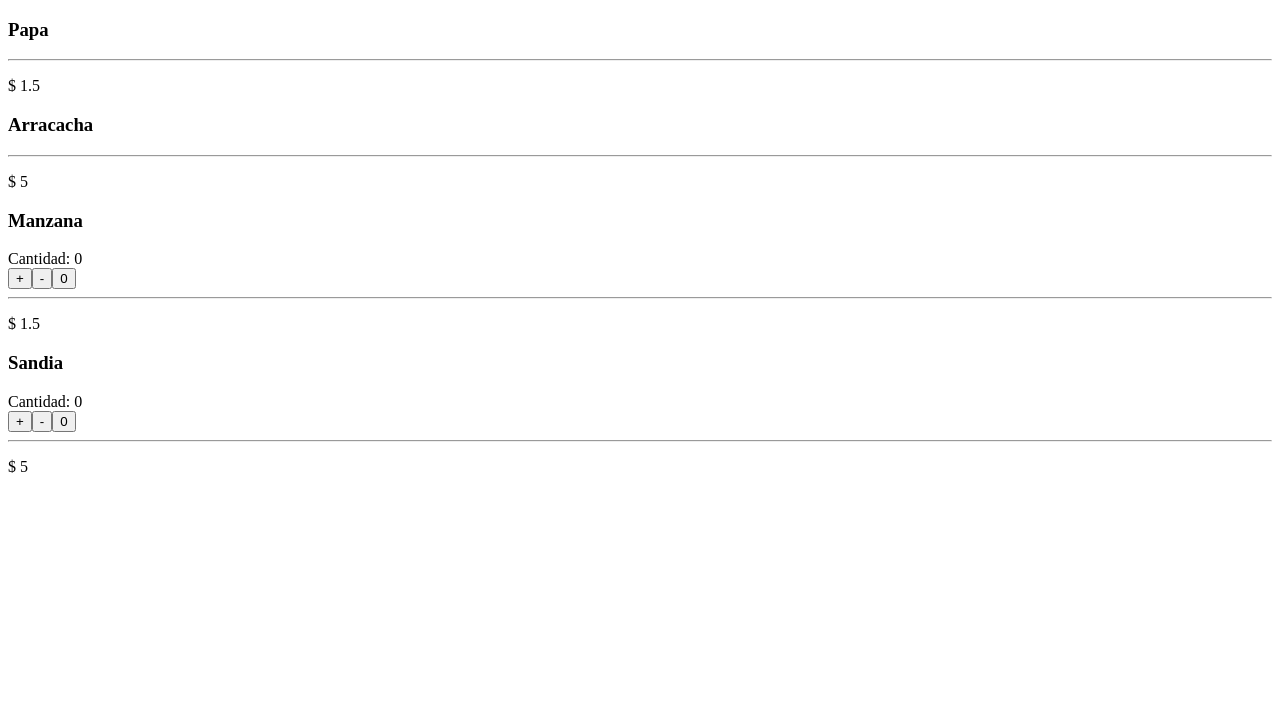
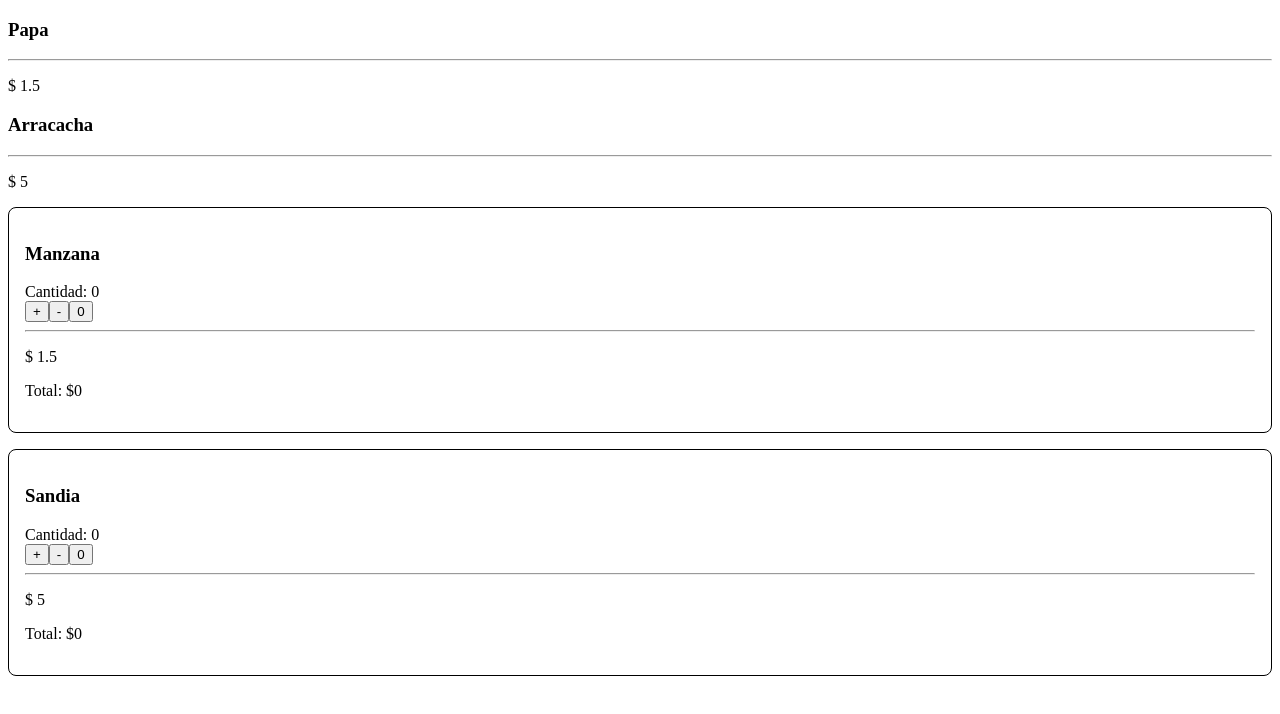
Before and after one commit to hgmeneses/learning-react, a React (Create React App) app: page / in a window 1280 px wide. Shown: the top 714 px of the page. Built offline with nearby package versions, Linux system fonts and the light colour scheme.

Commit message:
create style const into TarjetaFruta and calculate the price based on the props.price * state.cantidad

```diff
--- a/src/components/TarjetaFruta.js
+++ b/src/components/TarjetaFruta.js
@@ -29,21 +29,35 @@
 		})
 
 	render() {
+        /* si es necesario podemos usarla en la constante de styles directamente o refactorizarla poniendola en una constante */
+        const hasItems = this.state.cantidad > 0
+
+		/* Dentro de react tenemos la opcion de usar stylos como si  fueran objetos
+           y llamarlos en el atributo `style` de html para que jsx lo pueda
+           entender como nuestra voluntad de agregar estilos a esta etiqueta.
+           Tambien recordar que para palabras compuesta usamos notacion camelCase */
+		const styles = {
+			border: '1px solid black',
+			marginBottom: '1em',
+			borderRadius: '0.5em',
+			padding: '1em',
+			background: hasItems ? 'linear-gradient(45deg, #2e3440, #a3be8c)': '#FFF',
+            color: hasItems ? '#FFF' : '#000',
+            transition: 'all 400ms ease-out' /* hace los efectos de transicion mas suaves */
+		}
+
 		return (
-			<div>
+			<div style={styles}>
 				<h3>{this.props.name}</h3>
 				<div> Cantidad: {this.state.cantidad} </div>
-				{/*Esta es una forma de decirle a js que use this de la clase
-           y no del metodo en si: `.bind(this)` sin agregar nada al
-           constructor de la clase.
-
-           onClick={ this.agregar.bind(this) }
-         */}
 				<button onClick={this.agregar}> + </button>
 				<button onClick={this.restar}> - </button>
 				<button onClick={this.limpiar}> 0 </button>
 				<hr />
 				<p>$ {this.props.price} </p>
+                <p>
+                    Total: ${this.props.price * this.state.cantidad}
+                </p>
 			</div>
 		)
 	}
```
